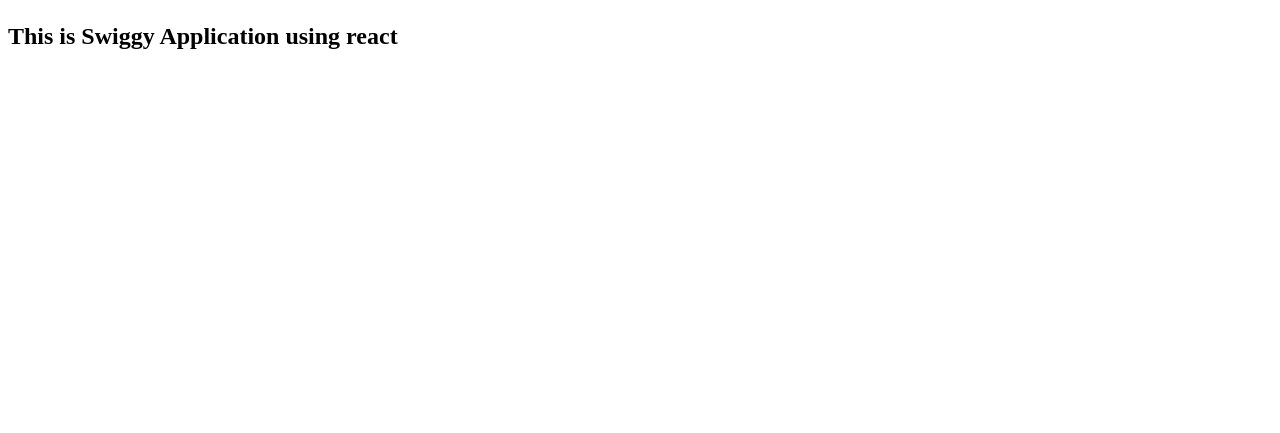
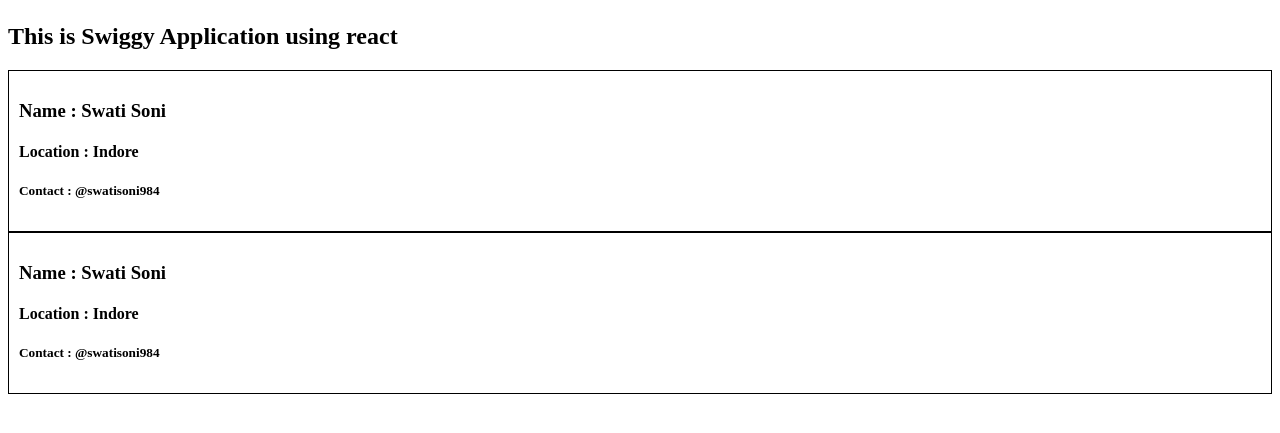
Before and after one commit to ssoni09/React, a React (Vite) app: page /about in a window 1280 px wide. Shown: the part 221-654 px from the top of the page. Built offline with nearby package versions, Linux system fonts and the light colour scheme.

Commit message:
Added User

```diff
--- a/src/components/About.js
+++ b/src/components/About.js
@@ -1,9 +1,14 @@
+import User from "./User";
+import UserClass from "./UserClass";
+
 const About = () =>{
-      return (
+    return (
 
             <div>
                 <h1>About</h1>
                 <h2>This is Swiggy Application using react</h2>
+                <User />
+                <UserClass />
             </div>
 
     )
--- /dev/null
+++ b/src/components/User.js
@@ -0,0 +1,9 @@
+const User = () => {
+    return <div className="user-card">
+            <h3>Name : Swati Soni</h3>
+            <h4>Location : Indore</h4>
+            <h5>Contact : @swatisoni984</h5>
+        </div>
+}
+
+export default User;
--- /dev/null
+++ b/src/components/UserClass.js
@@ -0,0 +1,13 @@
+import React from "react";
+
+class UserClass extends React.Component {
+    render() {
+        return <div className="user-card">
+        <h3>Name : Swati Soni</h3>
+        <h4>Location : Indore</h4>
+        <h5>Contact : @swatisoni984</h5>
+    </div>
+    }
+}
+
+export default UserClass;
--- a/style.css
+++ b/style.css
@@ -73,3 +73,8 @@
 .filter {
     display: flex;
 }
+
+.user-card {
+    padding: 10px;
+    border: 1px solid black;
+}
```
